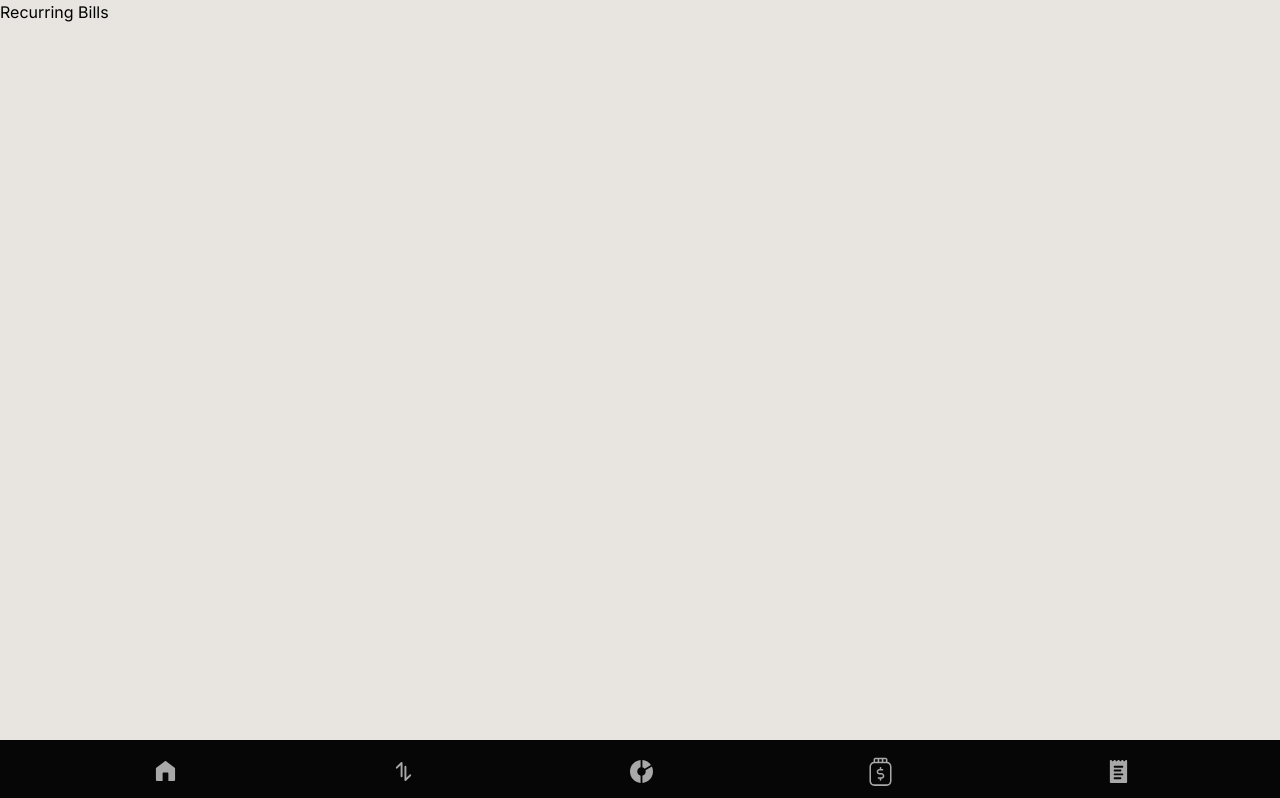
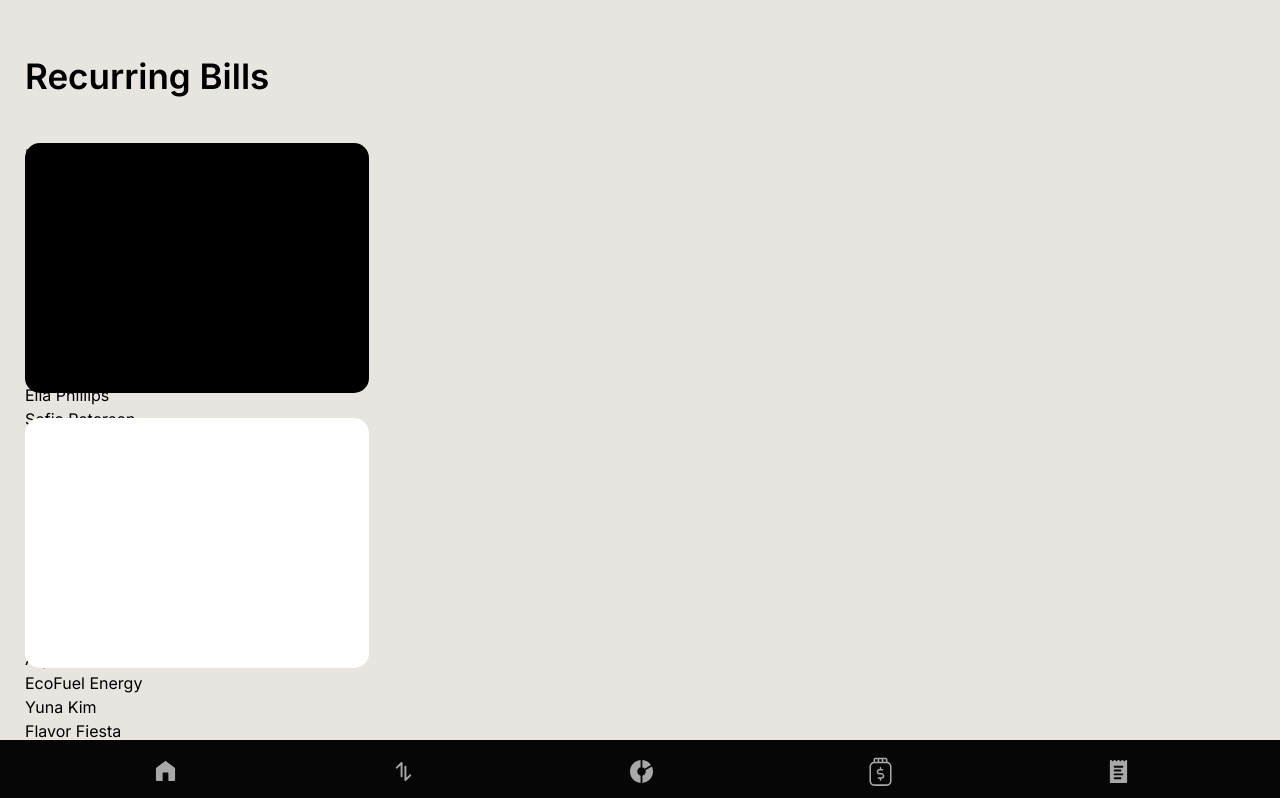
Before and after one commit to Alen-Gebles/vaulta-finance-app, a Next.js app: page /path/recurring-bills in a window 1280 px wide. Shown: the top 798 px of the page. Built offline with nearby package versions, Linux system fonts and the light colour scheme.

Commit message:
started Recurring Bills

```diff
--- a/app/path/recurring-bills/page.jsx
+++ b/app/path/recurring-bills/page.jsx
@@ -1,7 +1,52 @@
+'use client'
+
 import React from 'react'
+import './recurringBills.css'
+import { useState, useEffect } from 'react'
 
 export default function page() {
+
+  const [data, setData] = useState(null);
+
+  useEffect(() => {
+    const fetchData = async () => {
+      try {
+        const response = await fetch('/data.json');
+        const jsonData = await response.json();
+        setData(jsonData);
+      } catch (error) {
+        console.error('Error fetching the JSON file', error);
+      }
+    };
+
+    fetchData();
+  }, []);
+
+  /*///////////////////////////////////////////////////////////////////*/
+
+  const allTransactions = data && data.transactions ? data.transactions : [];
+
   return (
-    <div>Recurring Bills</div>
+    <section className='recurringBillsSection'>
+      <div className='billTopRow'>
+        <h1 className='billTopRowH1'>Recurring Bills</h1>
+      </div>
+
+      <div className='billDivider'>
+
+        <div className='leftPartBill'>
+          <div className='totalBillsBox'>
+          {allTransactions.map((transaction, index) => (
+              <h1 key={index}>{transaction.name}</h1>
+            ))}
+          </div>
+
+          <div className='summaryBillsBox'></div>
+        </div>
+
+
+        <div className='rightPartBill'></div>
+      </div>
+    </section>
   )
 }
--- a/app/path/recurring-bills/recurringBills.css
+++ b/app/path/recurring-bills/recurringBills.css
@@ -0,0 +1,60 @@
+.recurringBillsSection{
+  width: 100%;
+  height: 100%;
+  display: flex;
+  flex-direction: column;
+  padding: 25px;
+}
+.billTopRow{
+  width: 100%;
+  margin-block: 25px 40px;
+}
+.billTopRowH1{
+  font-size: 35px;
+  font-weight: 600;
+}
+
+
+/*////////////////////////////////////////*/
+
+.billDivider{
+  width: 100%;
+  height: 100%;
+  display: flex;
+  flex-direction: row;
+  gap: 25px;
+}
+
+/*////////////////////////////////////////////////////////////////////*/
+
+.leftPartBill{
+  display: grid;
+  grid-template-rows: auto auto;
+  flex: 2;
+  gap: 25px;
+}
+
+.totalBillsBox{
+  height: 250px;
+  background-color: rgb(0, 0, 0);
+  border-radius: 15px;
+}
+
+.summaryBillsBox{
+  height: 250px;
+  background-color: white;
+  border-radius: 15px;
+}
+/*///////////////////////////////////////////////////////////////////*/
+
+.rightPartBill{
+  flex: 5;
+}
+
+/*//////////////////////////////////////////////////////////////////*/
+
+@media (max-width: 764px){
+  .billDivider{
+    flex-direction: column;
+  }
+}
```
